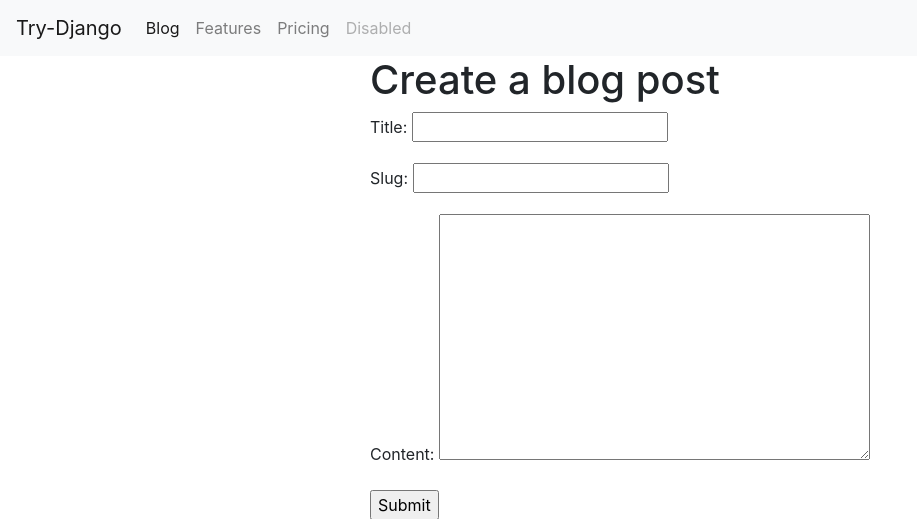
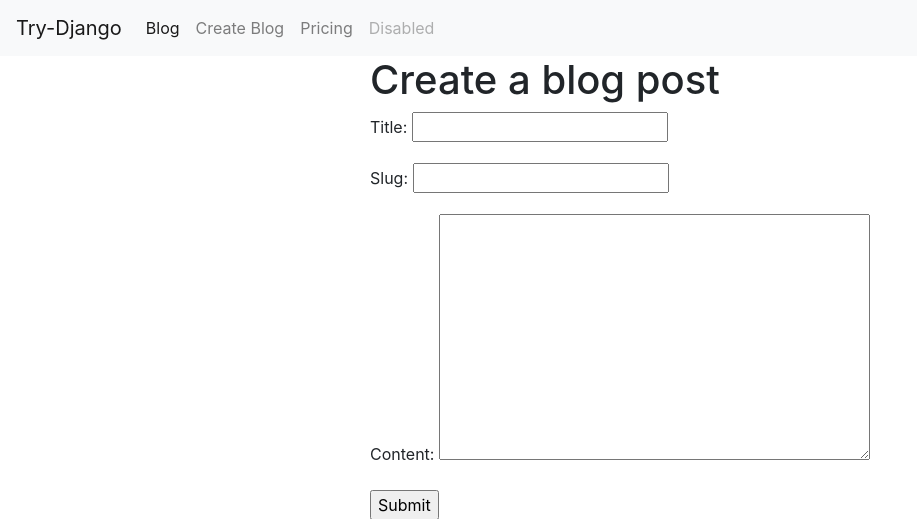
Before and after one commit to olaniyi900/try_django_blog, a Django app: page /blog/blog_new/ in a window 1280 px wide. Shown: the top 519 px of the page, without its empty margins (0-917 px from the left). Run offline with Django 3.2, Linux system fonts and the light colour scheme; a user stored in the database is signed in; some libraries are stand-ins or nearby versions.

Commit message:
adding create blog to nav

```diff
--- a/src/blog/views.py
+++ b/src/blog/views.py
@@ -12,14 +12,17 @@ def blog_list(request):
     context = {'posts':obj}
     return render(request, template_name, context)
 
+@login_required
 @staff_member_required
 def blog_create(request):
     form = BlogPostModelForm(request.POST or None)
     if form.is_valid():
         form.save()
+        form =  BlogPostModelForm()
+        return redirect('blog_list')
         # print(form.cleaned_data)
         # obj = BlogPost.objects.create(**form.cleaned_data)
-        form =  BlogPostModelForm()
+
     template_name = 'blog/blog_create.html'
     context = {'form': form}
     return render(request, template_name, context)
--- a/src/templates/nav.html
+++ b/src/templates/nav.html
@@ -9,7 +9,7 @@
           <a class="nav-link" href=" {% url 'blog_list' %}">Blog <span class="sr-only">(current)</span></a>
         </li>
         <li class="nav-item">
-          <a class="nav-link" href="#">Features</a>
+          <a class="nav-link" href="{% url 'blog_create' %}">Create Blog</a>
         </li>
         <li class="nav-item">
           <a class="nav-link" href="#">Pricing</a>
```
Also changed, not shown: src/db.sqlite3.
